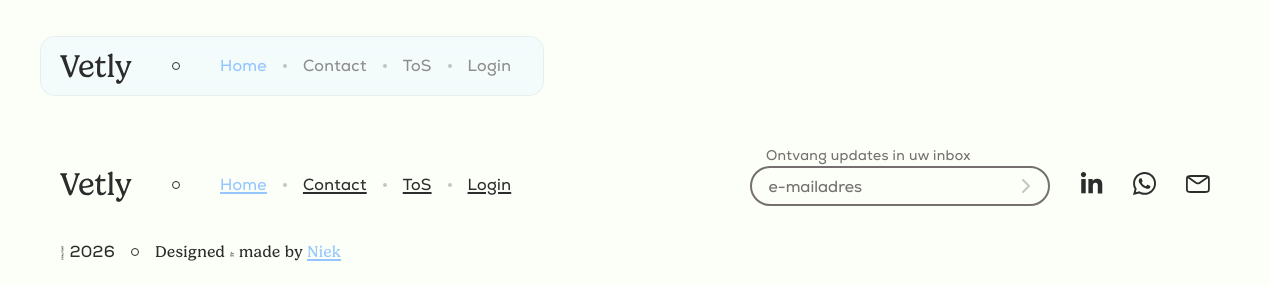
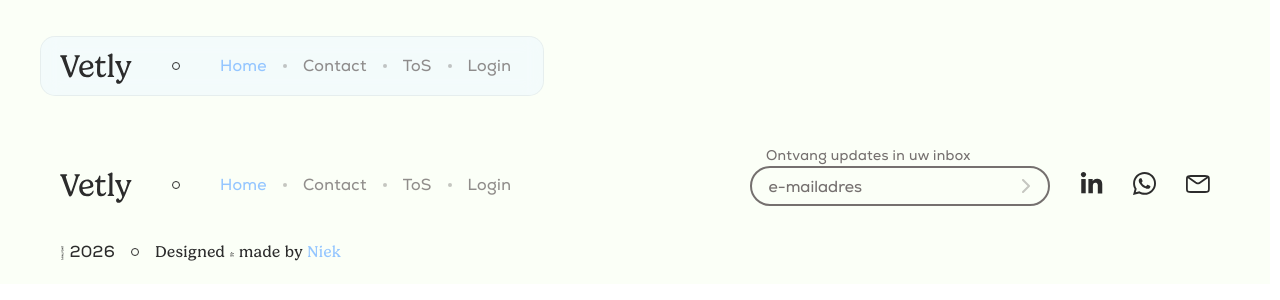
Before and after one commit to cactusniek/Vetly, a React (Vite) app: page / in a window 1280 px wide. Shown: the top 300 px of the page. Built offline with nearby package versions, Linux system fonts and the light colour scheme.

Commit message:
update: Footer.tsx

```diff
--- a/src/components/Footer.tsx
+++ b/src/components/Footer.tsx
@@ -32,11 +32,8 @@ export default function Footer() {
         try {
             const success = await Api.Subscribe(email)
 
-            if (success) {
-                setStatus('success')
-            } else {
-                setStatus('error')
-            }
+            if (success) setStatus('success')
+            else setStatus('error')
         } catch (err) {
             setStatus('error')
         }
@@ -47,11 +44,9 @@ export default function Footer() {
             <div className="container_footer">
                 <div className="container_top">
                     <div className="container_nav">
-                        <div className="logo">
-                            <NavLink to={'/'}>
-                                <img alt="Vetly" src={Logo} className="image_Logo" />
-                            </NavLink>
-                        </div>
+                        <NavLink to={'/'} className="anchor_Logo">
+                            <img alt="Vetly" src={Logo} className="image_Logo" />
+                        </NavLink>
 
                         <img src={CircleSmall} className="icon_CircleSmall" />
 
--- a/src/styles/site/footer.scss
+++ b/src/styles/site/footer.scss
@@ -5,19 +5,19 @@
 @use '../global/animations' as *;
 
 .footer {
-    .container_footer {
     margin-top: 1.5rem;
     margin-inline: 1.5rem;
     margin-bottom: 1.5rem;
-
-        display: flex;
-        flex-direction: column;
-        gap: 1.875rem;
 
     @include respond-up-width(tablet-large) {
         margin-top: 2.25rem;
         margin-inline: 3.75rem;
     }
+
+    .container_footer {
+        display: flex;
+        flex-direction: column;
+        gap: 1.875rem;
 
         .container_top {
             display: flex;
@@ -54,20 +54,25 @@
                 justify-content: center;
                 gap: 2.5rem;
 
-                .logo {
+                a.anchor_Logo,
+                a.anchor_Logo.active {
                     display: none;
+                }
 
                 @include respond-up-width(tablet-large) {
-                        display: flex;
-                        flex-direction: row;
-                    }
+                    a.anchor_Logo,
+                    a.anchor_Logo.active {
+                        display: block;
+
+                        height: 2.5rem;
 
                         .image_Logo {
-                        width: auto;
-                        height: auto;
+                            width: 4.5rem;
+                            height: 2.5rem;
 
                             user-select: none;
                             -webkit-user-drag: none;
+                        }
                     }
                 }
 
@@ -104,18 +109,46 @@
                             align-items: center;
                             justify-content: center;
 
+                            z-index: 10;
+
                             font-family: 'Nexa', sans-serif;
-                            color: $color-text-main;
+                            color: rgba($color-text-muted, 0.8);
                             font-size: 16px;
                             font-weight: 400;
-                            text-decoration: underline;
-                            text-decoration-thickness: 0.1rem;
-                            text-underline-offset: 0.1rem;
+                            text-decoration: none;
 
                             transition: color 0.2s ease-in-out;
 
+                            &::after {
+                                position: absolute;
+                                left: 0;
+                                bottom: -2px;
+
+                                width: 0;
+                                height: 0.125rem;
+
+                                z-index: -10;
+
+                                content: '';
+                                background-color: rgba($color-text-muted, 0.8);
+
+                                border-radius: $border-radius-xs;
+
+                                transition:
+                                    width 0.5s ease,
+                                    background-color 1s ease;
+                            }
+
                             &:hover {
-                                color: $color-muted;
+                                color: rgba($color-text-main, 0.8);
+                            }
+
+                            &:hover::after {
+                                width: 100%;
+
+                                z-index: -10;
+
+                                background-color: rgba($color-text-main, 0.8);
                             }
                         }
 
@@ -217,7 +250,6 @@
                         padding-bottom: 0.5rem;
 
                         transform: translateY(-50%);
-                        // pointer-events: none;
 
                         z-index: 10;
 
@@ -279,14 +311,48 @@
                 }
 
                 .anchor_credit {
+                    position: relative;
+
+                    width: fit-content;
+
+                    display: flex;
+                    align-items: center;
+                    justify-content: center;
+
+                    z-index: 10;
+
                     color: $color-text-secondary;
                     font-size: 16px;
                     font-weight: 400;
-                    text-decoration: underline;
-                    text-decoration-thickness: 0.1rem;
-                    text-underline-offset: 0.1rem;
+                    text-decoration: none;
+
+                    &::after {
+                        position: absolute;
+                        left: 0;
+                        bottom: -2px;
+
+                        width: 0;
+                        height: 0.125rem;
+
+                        z-index: -10;
+
+                        content: '';
+                        background-color: $color-text-secondary;
+
+                        border-radius: $border-radius-xs;
+
+                        transition: width 0.5s ease;
+                    }
+
+                    &:hover::after {
+                        width: 100%;
+
+                        z-index: -10;
+
+                        background-color: rgba($color-text-secondary, 0.8);
                     }
                 }
             }
         }
     }
+}
--- a/src/styles/site/header.scss
+++ b/src/styles/site/header.scss
@@ -279,11 +279,13 @@
                                 z-index: -10;
 
                                 content: '';
-                                background-color: rgba($color-text-main, 0.8);
+                                background-color: rgba($color-text-muted, 0.8);
+
+                                border-radius: $border-radius-xs;
 
                                 transition:
                                     width 0.5s ease,
-                                    background-color 0.5s ease;
+                                    background-color 1s ease;
                             }
 
                             &:hover {
```
Lines whose indentation alone changed are shown as unchanged.
